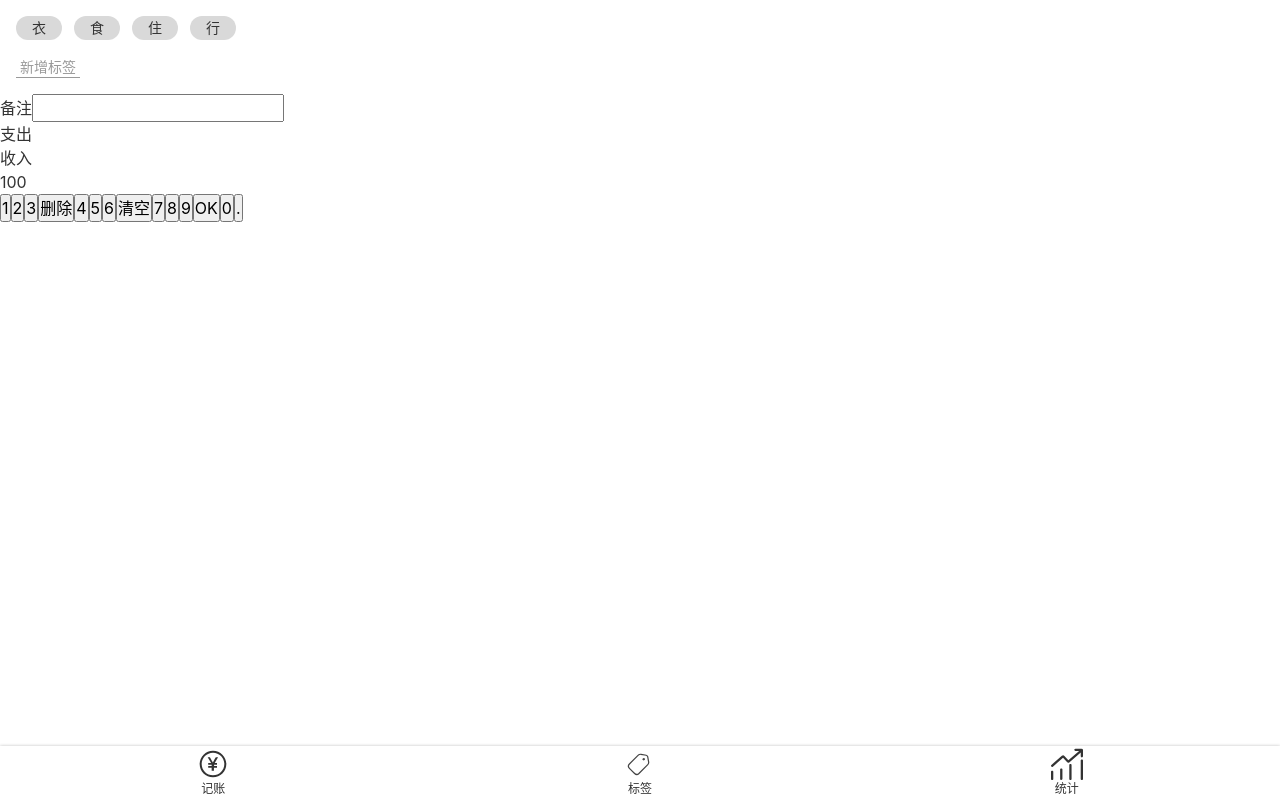
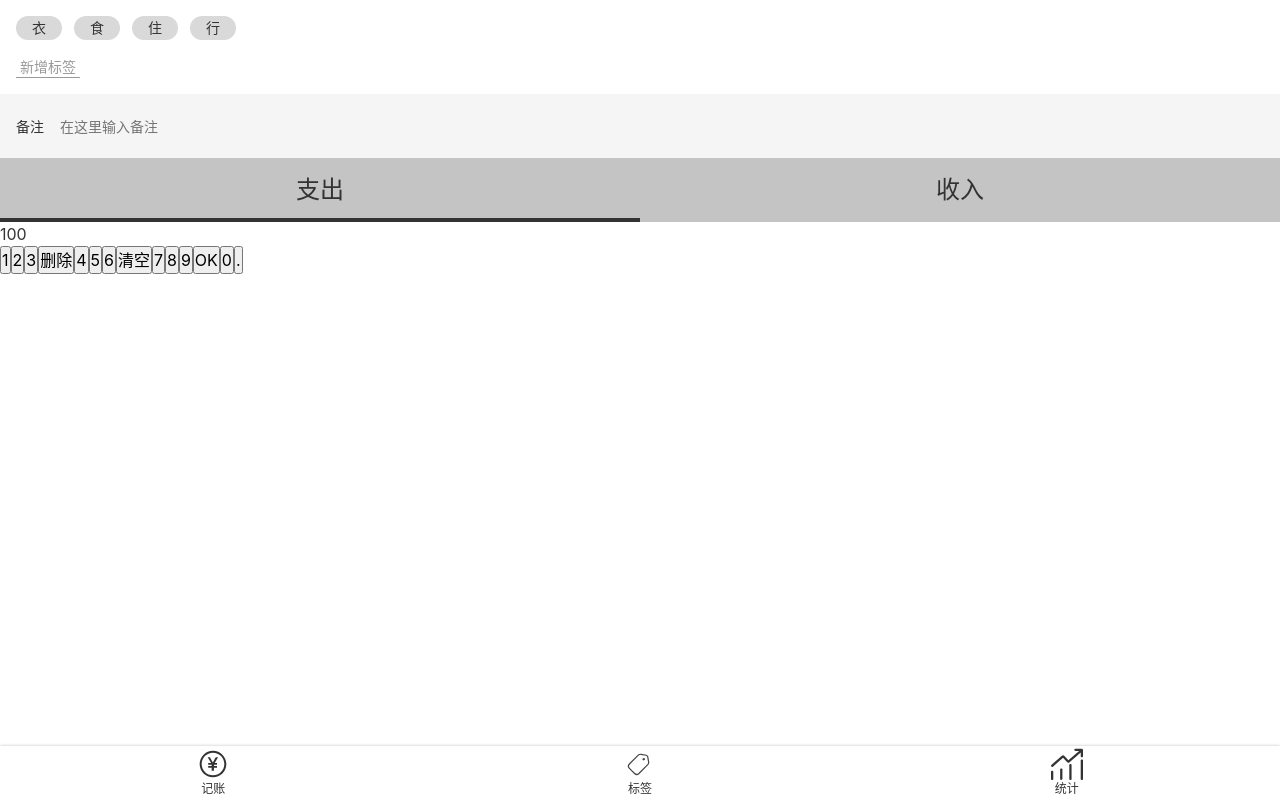
Before and after one commit to joeywongz/keeboo, a Vue app: page /#/money in a window 1280 px wide. Built offline with nearby package versions, Linux system fonts and the light colour scheme.

Commit message:
money组件备注、支出/收入样式

```diff
--- a/src/assets/style/reset.scss
+++ b/src/assets/style/reset.scss
@@ -13,6 +13,6 @@
 button, input{
     font: inherit;
 }
-  :focus{
+:focus{
     outline: none;
-  }
+}
--- a/src/views/Money.vue
+++ b/src/views/Money.vue
@@ -14,7 +14,7 @@
     <div>
       <label class="comments">
         <span class="name">备注</span>
-        <input type="text" />
+        <input type="text" placeholder="在这里输入备注">
       </label>
     </div>
     <div>
@@ -55,12 +55,37 @@
 
 <style lang="scss" scoped>
   @import "~@/assets/style/helper.scss";
+  .types {
+    background: #c4c4c4;
+    display: flex;
+    text-align: center;
+    font-size: 24px;
+    > li {
+      width: 50%;
+      height: 64px;
+      display: flex;
+      justify-content: center;
+      align-items: center;
+      position: relative;
+      &.selected{
+        &::after {
+          content: '';
+          position: absolute;
+          bottom: 0;
+          left: 0;
+          width: 100%;
+          height: 4px;
+          background: #333;
+        }
+      }
+    }
+  }
   .tags {
     font-size: 14px;
     padding: 16px;
     > .current {
       display: flex;
-    > li{
+      > li {
         background: #d9d9d9;
         $h: 24px;
         height: $h;
@@ -70,9 +95,9 @@
         margin-right: 12px;
       }
     }
-  > .new{
+    > .new {
       padding-top: 16px;
-    button{
+      button {
         background: transparent;
         border: none;
         border-bottom: 1px solid;
@@ -81,4 +106,21 @@
       }
     }
   }
+  .comments {
+    font-size: 14px;
+    background: #f5f5f5;
+    display: flex;
+    padding-left: 16px;
+    align-items: center;
+    .name{
+      padding-right: 16px;
+    }
+    input{
+      height: 64px;
+      flex-grow: 1;
+      background: transparent;
+      border: none;
+      padding-right: 16px;
+    }
+  }
 </style>
```
Lines whose indentation alone changed are shown as unchanged.
